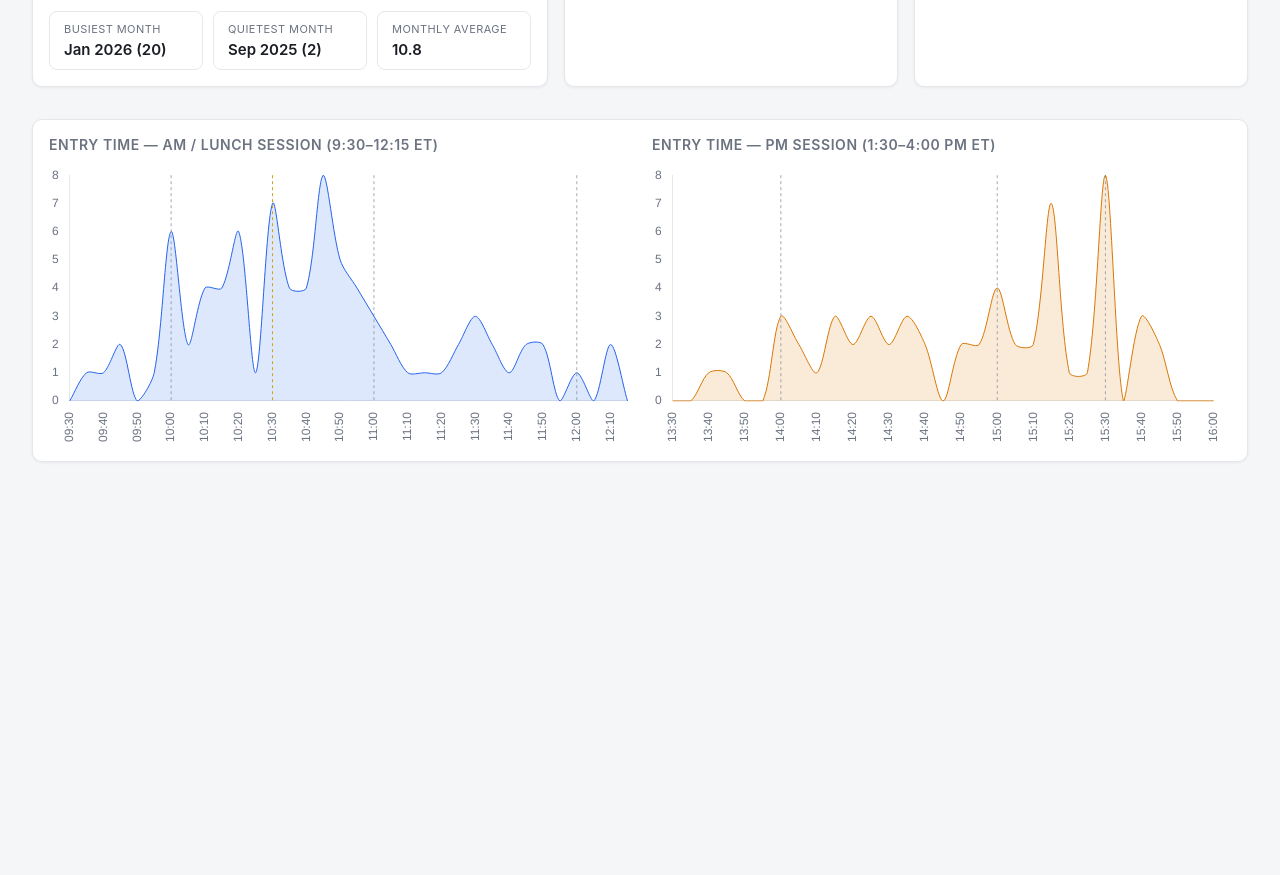
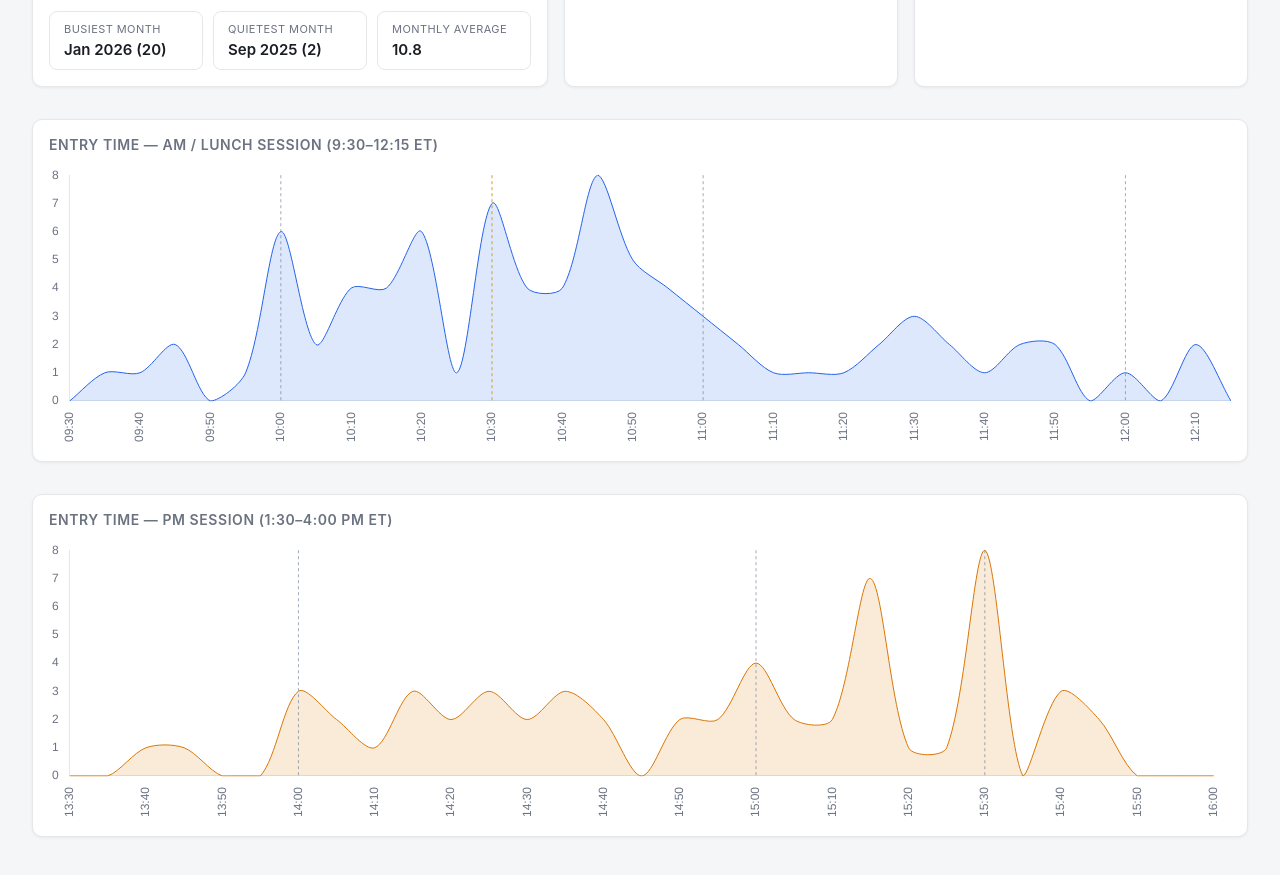
Before and after one commit to munga068-ctrl/BACKTEST-ANALYSIS, a plain HTML site: page index.html in a window 1280 px wide. Shown: the part 1267-2142 px from the top of the page. Before the commit the page ends 1769 px from the top, so only its background shows below. Drawn offline with Linux system fonts and the light colour scheme.

Commit message:
Split AM/PM entry-time charts back into two independent full-width panels

```diff
--- a/index.html
+++ b/index.html
@@ -61,9 +61,6 @@
   .volume-row { display: grid; grid-template-columns: 2fr 1fr 1fr; gap: 16px; margin-bottom: 16px; }
   .volume-row .panel { margin-bottom: 0; }
   @media (max-width: 1000px) { .volume-row { grid-template-columns: 1fr; } }
-  .entry-row { display: flex; gap: 24px; }
-  .entry-col { flex: 1; min-width: 0; }
-  @media (max-width: 900px) { .entry-row { flex-direction: column; } }
   canvas { max-height: 280px; }
   .chart-wrap { position: relative; height: 280px; width: 100%; }
   .monthly-stats { display: grid; grid-template-columns: repeat(3, 1fr); gap: 10px; margin-top: 14px; }
@@ -114,15 +111,13 @@
         <div class="chart-wrap"><canvas id="chart-session-duration"></canvas></div>
       </div>
     </div>
-    <div class="panel full entry-row">
-      <div class="entry-col">
-        <h2>Entry Time — AM / Lunch Session (9:30–12:15 ET)</h2>
-        <div class="chart-wrap"><canvas id="chart-entry-am"></canvas></div>
-      </div>
-      <div class="entry-col">
-        <h2>Entry Time — PM Session (1:30–4:00 PM ET)</h2>
-        <div class="chart-wrap"><canvas id="chart-entry-pm"></canvas></div>
-      </div>
+    <div class="panel full">
+      <h2>Entry Time — AM / Lunch Session (9:30–12:15 ET)</h2>
+      <div class="chart-wrap"><canvas id="chart-entry-am"></canvas></div>
+    </div>
+    <div class="panel full">
+      <h2>Entry Time — PM Session (1:30–4:00 PM ET)</h2>
+      <div class="chart-wrap"><canvas id="chart-entry-pm"></canvas></div>
     </div>
   </div>
 </main>
```
